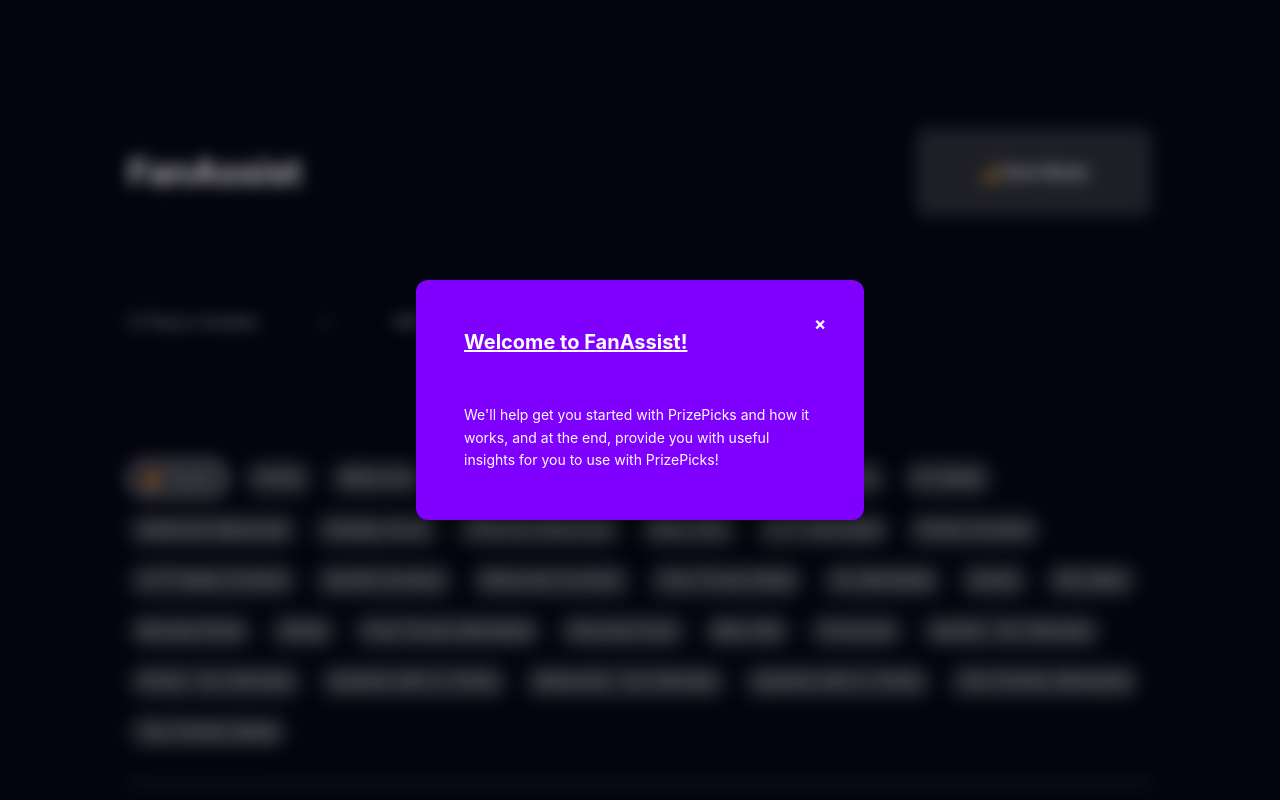
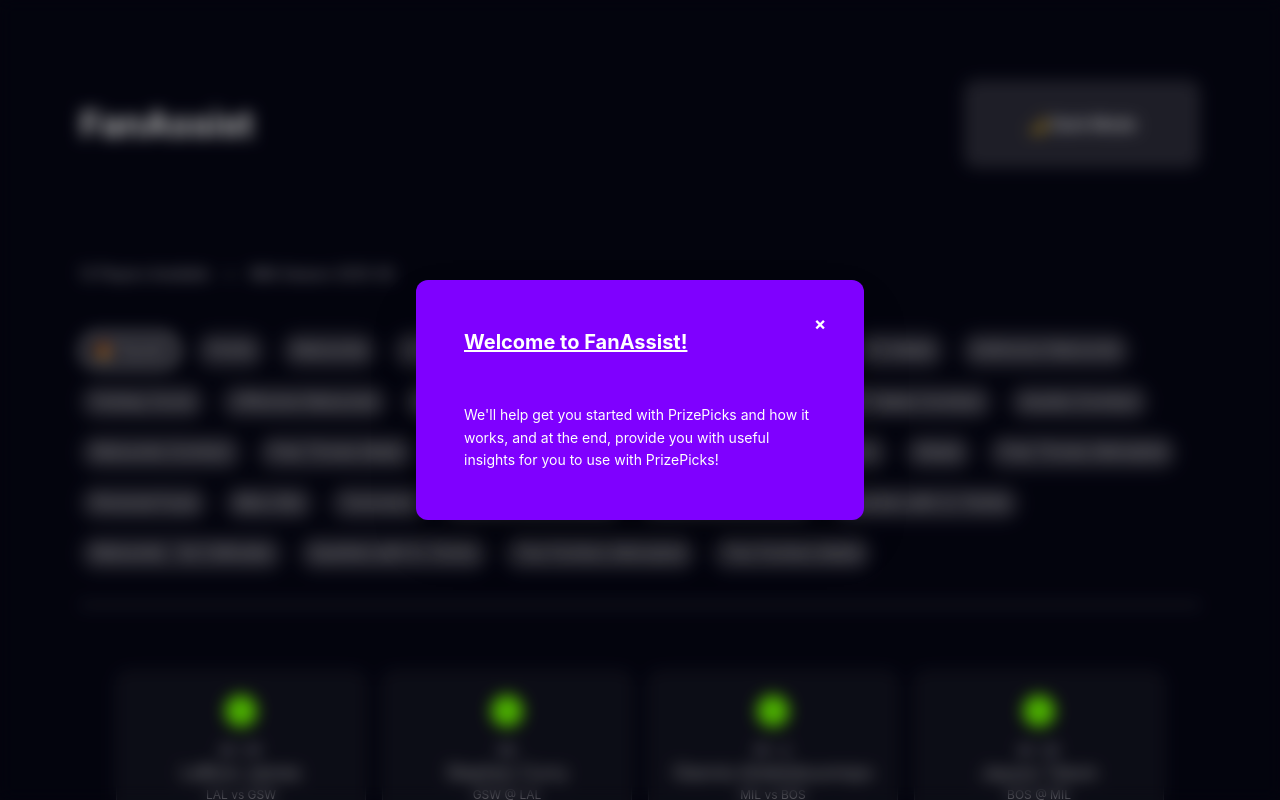
Before and after one commit to ibeeeees/FanAssist, a React (Vite) app in the folder frontend/: page / in a window 1280 px wide. Shown: the top 800 px of the page. Built offline with nearby package versions, Linux system fonts and the light colour scheme.

Commit message:
Changed player cards from grip to flexbox

```diff
--- a/frontend/src/App.tsx
+++ b/frontend/src/App.tsx
@@ -39,9 +39,9 @@
 
 
   return (
-    <div className="min-h-screen bg-bg p-6">
+    <div className="min-h-screen bg-bg p-3">
       {/* Header */}
-      <div className="max-w-7xl mx-auto mb-8">
+      <div className="max-w-7xl mx-auto mb-3">
         <div className="flex items-center justify-between mb-6">
           <h1 className="text-4xl font-bold text-text">FanAssist</h1>
           <div className="flex items-center gap-4">
@@ -61,7 +61,7 @@
         </div>
 
         {/* Player Count */}
-        <div className="flex items-center gap-4 text-text-muted">
+        <div className="flex items-center gap-1 text-text-muted">
           <span className="text-sm">
             {playersData.players.length} Players Available
           </span>
@@ -71,7 +71,7 @@
       </div>
 
       {/* Category Filter */}
-      <div className="max-w-7xl mx-auto">
+      <div className="max-w-7xl">
         <CategoryFilter
           selectedCategory={selectedCategory}
           onCategoryChange={setSelectedCategory}
@@ -83,7 +83,7 @@
         {/* Welcome Popup */}
         <WelcomePopup triggerDelay={2000} />
 
-        <div className="grid grid-cols-1 sm:grid-cols-2 lg:grid-cols-3 xl:grid-cols-4 gap-6">
+        <div className="flex flex-wrap justify-center gap-1">
           {playersData.players.map((player, index) => (
             <ScrollTriggeredAnimation
               key={player.id}
```
